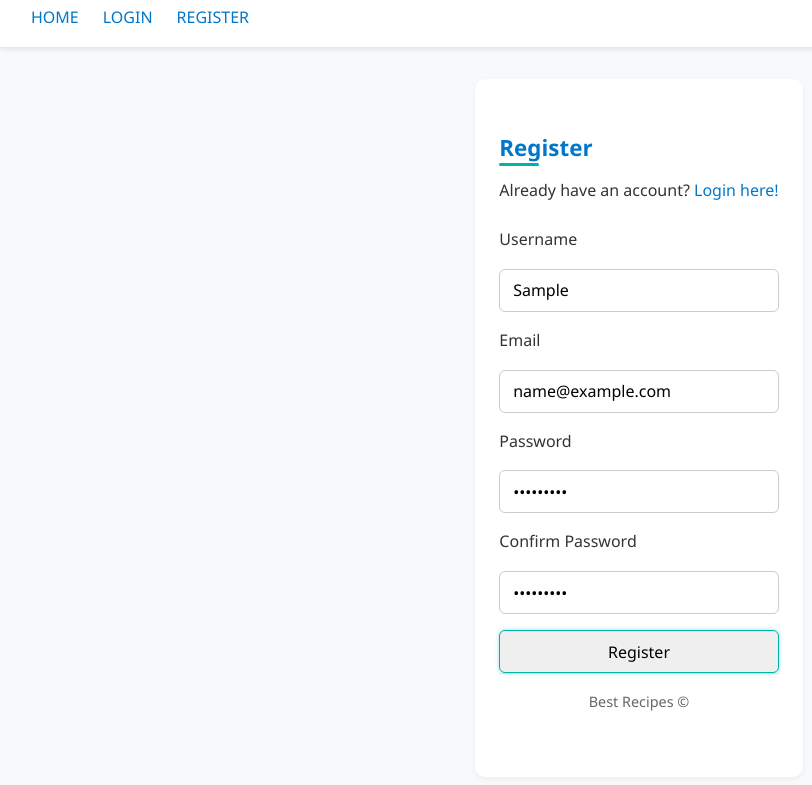
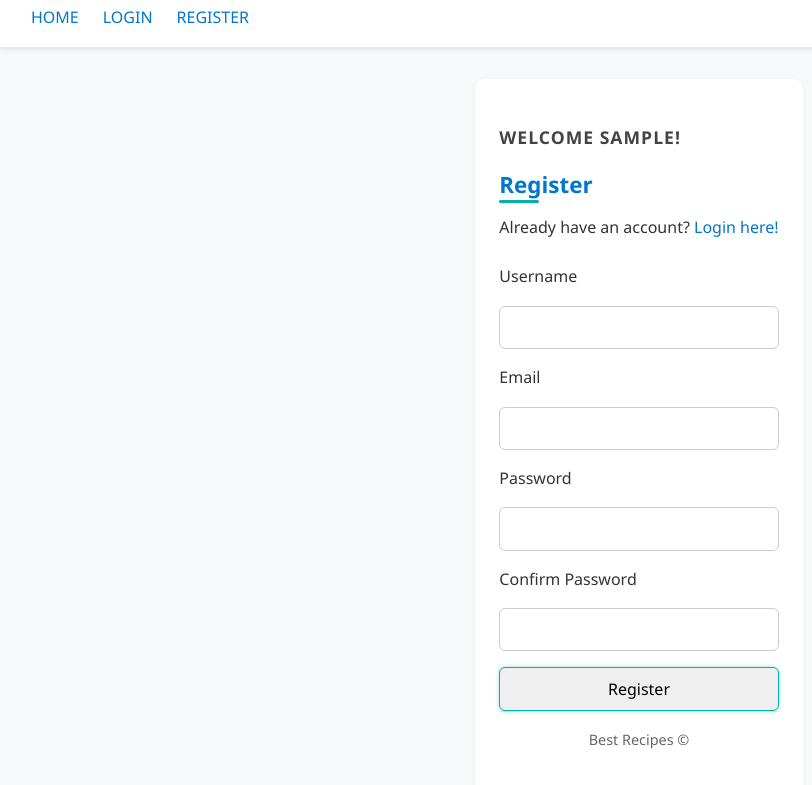
Before and after one commit to kaitlinchoffmann/WDPFA25, a plain HTML site: page public/register.html in a window 1280 px wide. Both pictures are taken after typing "Sample", "name@example.com", "Sample123", "Sample123" into the empty fields and a click on the input "Register". Shown: the part 65-850 px from the top of the page, without its empty margins (1-813 px from the left). Drawn offline with Linux system fonts and the light colour scheme; no server answers.

Commit message:
End of event listener lecture

```diff
--- a/public/register.html
+++ b/public/register.html
@@ -19,6 +19,7 @@
   </header>
 
   <main>
+    <h3 id="welcome"></h3>
     <h2>Register</h2>
     <p>Already have an account? <a href="./login.html">Login here!</a></p>
 
--- a/public/scripts/user.js
+++ b/public/scripts/user.js
@@ -7,6 +7,7 @@ function register(e) {
 
   pswd = document.getElementById("pswd").value
   confirmPswd = document.getElementById("confirmPswd").value
+  let h1 = document.getElementById("welcome")
 
   if(validPassword(pswd, confirmPswd)) {
     const user = {
@@ -14,12 +15,15 @@ function register(e) {
       email: document.getElementById("email").value,
       password: pswd
     }
+    h1.innerHTML = `Welcome ${user.username}!`
+    document.getElementById("username").value=""
+    document.getElementById("email").value=""
 
-    console.log(user)
   } else {
-    console.log("Passwords must match!!")
+    h1.innerHTML = `Passwords must match!!`
   }
-
+  document.getElementById("pswd").value=""
+  document.getElementById("confirmPswd").value=""
 }
 
 function validPassword(password, confimPassword) {
```
